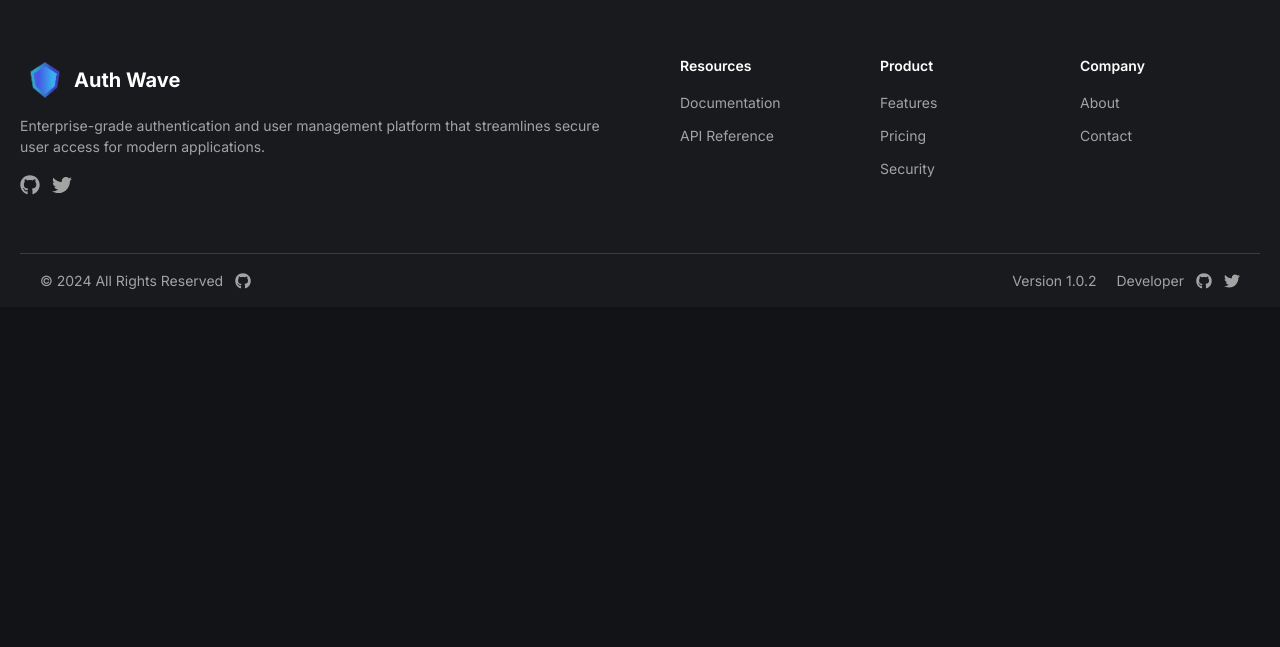
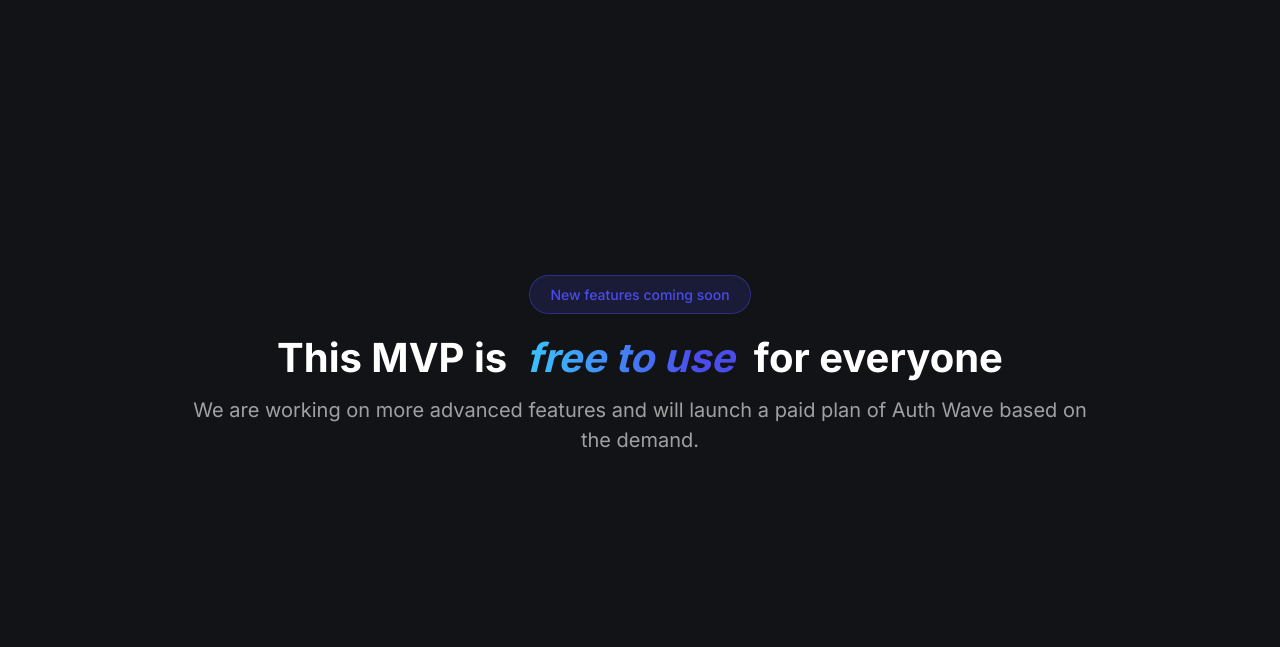
Before and after one commit to Abhijeet-Gautam5702/authwave-frontend-deployment-fork, a Next.js app: page / in a window 1280 px wide. Shown: the part 4993-5640 px from the top of the page. Before the commit the page ends 5300 px from the top, so only its background shows below. Built offline with nearby package versions, Linux system fonts and the light colour scheme.

Commit message:
Build Pricing Section of Landing page

```diff
--- a/src/app/page.tsx
+++ b/src/app/page.tsx
@@ -6,34 +6,19 @@
 import Security from "@/components/sections/security-section";
 import UserAndSessionManagement from "@/components/sections/user-and-session-management-section";
 import UsageSection from "@/components/sections/usage-section";
+import PricingSection from "@/components/sections/pricing-section";
 
-// Main landing page component
 export default function LandingPage() {
   return (
     <div className="min-h-screen bg-bg-1 text-white scroll-smooth">
-      {/* Header/Navigation */}
       <LandingPageHeader />
-
-      {/* Hero Section */}
       <Hero />
-
-      {/* Features Section */}
       <Features />
-
-      {/* Security Section */}
       <Security />
-
-      {/* Authentication Methods Section */}
       <AuthMethods />
-
-      {/* User and Session Management Section */}
       <UserAndSessionManagement />
-
-
-      {/* API Integration Section */}
       <UsageSection />
-
-      {/* Footer */}
+      <PricingSection />
       <LandingPageFooter />
     </div>
   );
--- /dev/null
+++ b/src/components/cards/pricing-card.tsx
@@ -0,0 +1,39 @@
+import { Check } from "lucide-react";
+
+const PricingCard = ({
+  title,
+  price,
+  features,
+  className,
+}: {
+  title: string;
+  price: string;
+  features: string[];
+  className?: string;
+}) => {
+  return (
+    <div
+      className={`bg-bg-1 rounded-10 2xl:rounded-14 transition-colors duration-150 flex flex-col justify-start items-start gap-24 2xl:gap-28 p-20 2xl:p-30 ring-inset ring-1 ring-white/10 hover:ring-p-accent 2xl:ring-2 ${className}`}
+    >
+      <h3 className="text-center w-full text-18 2xl:text-24 font-semibold">
+        {title}
+      </h3>
+      <p className="text-center w-full text-24 2xl:text-30 font-bold text-p-accent">
+        {price}
+      </p>
+      <ul className="flex flex-col justify-start items-start gap-10 2xl:gap-14">
+        {features.map((feature, index) => (
+          <li
+            key={index}
+            className="text-white/60 text-16 2xl:text-18 flex items-center gap-6"
+          >
+            <Check className="text-p-accent w-5 h-5 2xl:w-6 2xl:h-6" />
+            <span>{feature}</span>
+          </li>
+        ))}
+      </ul>
+    </div>
+  );
+};
+
+export default PricingCard;
--- /dev/null
+++ b/src/components/sections/pricing-section.tsx
@@ -0,0 +1,59 @@
+import PricingCard from "@/components/cards/pricing-card";
+
+const PricingSection = () => {
+  return (
+    <section
+      className="w-full 2xl:pt-60 min-h-screen flex-center bg-bg-1"
+      id="pricing"
+    >
+      <div className="w-full flex-center flex-col text-center gap-20 2xl:gap-35">
+        {/* NEW FEATURES COMING SOON LABEL */}
+        <div className="flex-center flex-row gap-12 px-20 2xl:px-30 py-8 2xl:py-12 rounded-full bg-s-accent/15 ring-1 ring-s-accent/50">
+          <p className="text-center text-14 2xl:text-18 text-s-accent font-medium">
+            New features coming soon
+          </p>
+        </div>
+        {/* TITLE AND DESCRIPTION */}
+        <div className="flex-center flex-col text-center gap-12 2xl:gap-24">
+          <h2 className="font-bold text-40 2xl:text-70 leading-tight">
+            This MVP is{" "}
+            <span className="text-gradient italic px-10">free to use</span> for
+            everyone
+          </h2>
+          <p className="text-white/60 font-normal text-20 2xl:text-28 max-w-4xl 2xl:max-w-5xl leading-normal mx-auto">
+            We are working on more advanced features and will launch a paid plan
+            of Auth Wave based on the demand.
+          </p>
+        </div>
+
+        {/* ADD PLANS HERE */}
+        <div className="w-full flex flex-col justify-start items-center gap-24 2xl:gap-35 px-24 2xl:px-50"></div>
+      </div>
+    </section>
+  );
+};
+
+export default PricingSection;
+
+// PRICING TO BE ADDED LATER
+const pricingPlans = [
+  {
+    title: "Free",
+    price: "$0",
+    features: ["Basic feature set", "Community support", "Limited API calls"],
+  },
+  {
+    title: "Pro",
+    price: "$49/month",
+    features: [
+      "Advanced feature set",
+      "Priority support",
+      "Unlimited API calls",
+    ],
+  },
+  {
+    title: "Enterprise",
+    price: "Contact us",
+    features: ["All features", "Dedicated support", "Custom API limits"],
+  },
+];
```
